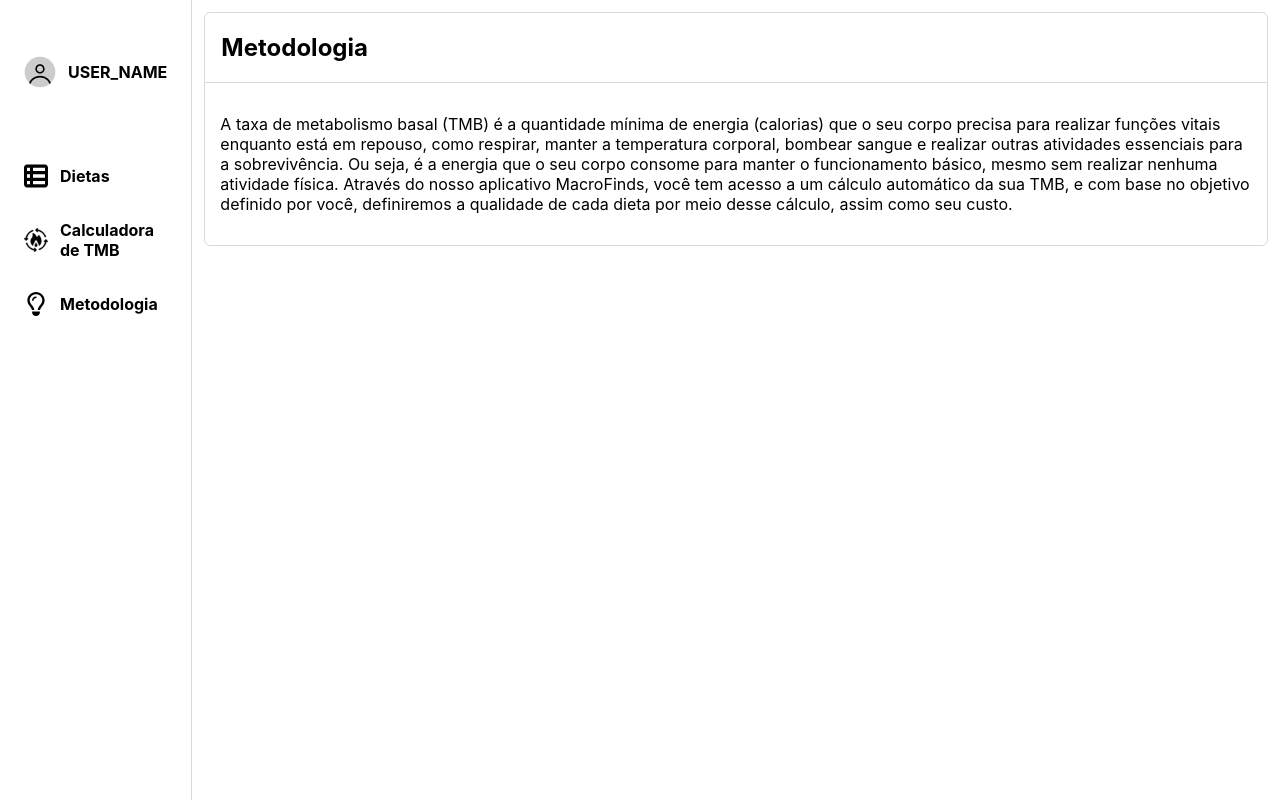
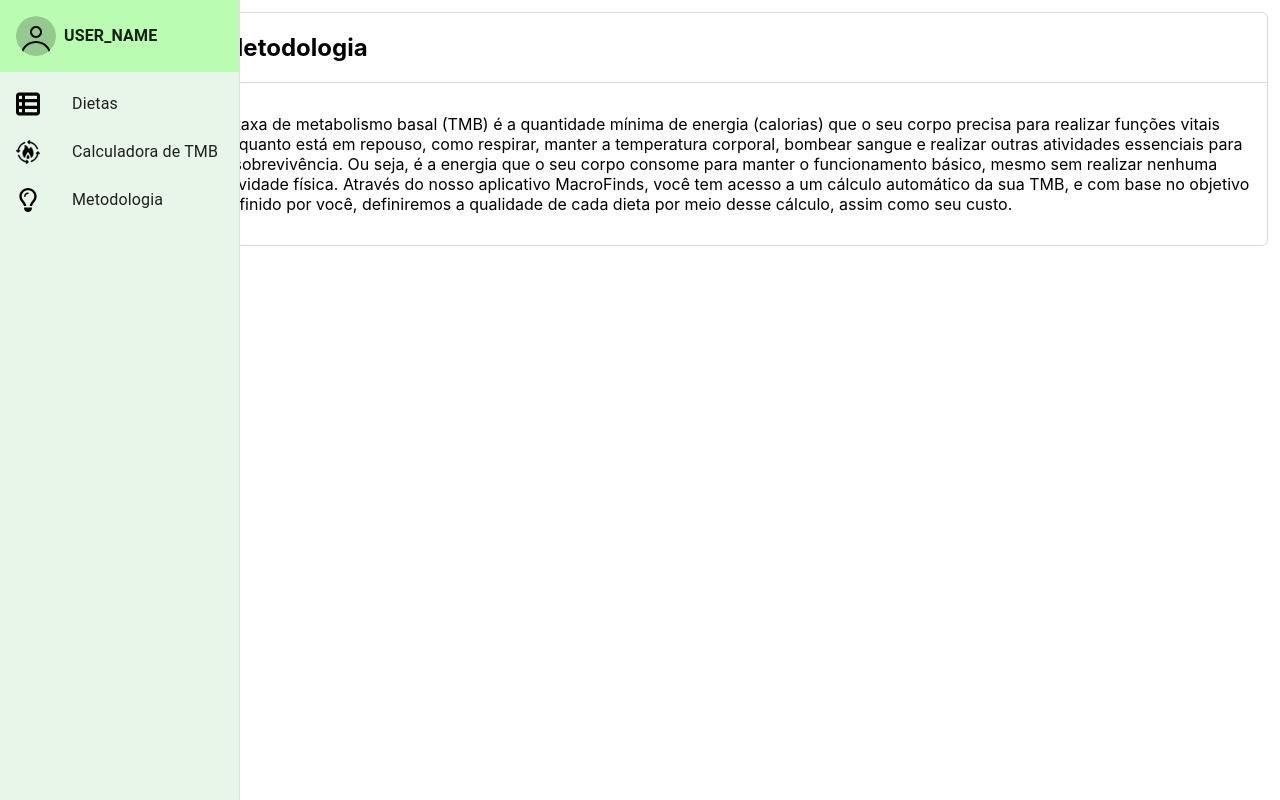
Before and after one commit to Daniel-P-Lima/macrofinds, a React (Create React App) app in the folder macrofinds-frontend/: page /metodologia in a window 1280 px wide. Built offline with nearby package versions, Linux system fonts and the light colour scheme.

Commit message:
fix(frontend): fixed navbar

```diff
--- a/macrofinds-frontend/package.json
+++ b/macrofinds-frontend/package.json
@@ -5,6 +5,7 @@
   "dependencies": {
     "@emotion/react": "^11.14.0",
     "@emotion/styled": "^11.14.0",
+    "@mui/icons-material": "^7.1.1",
     "@mui/material": "^7.1.1",
     "@testing-library/dom": "^10.4.0",
     "@testing-library/jest-dom": "^6.6.3",
--- a/macrofinds-frontend/src/assets/Navbar/Navbar.jsx
+++ b/macrofinds-frontend/src/assets/Navbar/Navbar.jsx
@@ -1,39 +1,119 @@
-// eslint-disable-next-line
-import { BrowserRouter as Router, Route, Routes, Link } from "react-router-dom";
-import React, { Component } from 'react'
-import user_icon from "./assets/user.svg"
-import dietas_icon from "./assets/dietas.svg"
-import tmb_icon from "./assets/tmb.svg"
-import metodologia_icon from "./assets/metodologia.svg"
-import "./Navbar.css"
+import React from 'react';
+import { Link } from 'react-router-dom';
+import {
+  Drawer,
+  List,
+  ListItemButton,
+  ListItemIcon,
+  ListItemText,
+  IconButton,
+  Toolbar,
+  Box,
+  Avatar,
+  Typography,
+  AppBar
+} from '@mui/material';
+import MenuIcon from '@mui/icons-material/Menu';
+import CloseIcon from '@mui/icons-material/Close';
 
-export default class Navbar extends Component {
-  render() {
-    return (
-        <div className='nav-bar'>
-            <div className="user-row">
-                <img src={user_icon} alt="user" />
-                USER_NAME
-            </div>
-            <Link to={"/"}>
-                <div className="row">
-                    <img src={dietas_icon} alt="dietas" />
-                    Dietas
-                </div>
-            </Link>
+import user_icon from './assets/user.svg';
+import dietas_icon from './assets/dietas.svg';
+import tmb_icon from './assets/tmb.svg';
+import metodologia_icon from './assets/metodologia.svg';
 
-            <Link to={"/dadosUsuario"}>
-                <div className="row">
-                    <img src={tmb_icon} alt="dietas" />
-                    Calculadora de TMB
-                </div>
-            </Link>
+const drawerWidth = 240;
 
-            <Link to={"/metodologia"} className="row">
-                <img src={metodologia_icon} alt="dietas" />
-                Metodologia
-            </Link>
-        </div>
-    )
-  }
+const navItems = [
+  { to: '/', label: 'Dietas', icon: dietas_icon },
+  { to: '/dadosUsuario', label: 'Calculadora de TMB', icon: tmb_icon },
+  { to: '/metodologia', label: 'Metodologia', icon: metodologia_icon }
+];
+
+export default function Navbar() {
+  const [mobileOpen, setMobileOpen] = React.useState(false);
+  const handleDrawerToggle = () => setMobileOpen(!mobileOpen);
+
+  const drawerContent = (
+    <Box sx={{ height: '100%', bgcolor: '#e8f5e9', display: 'flex', flexDirection: 'column' }}>
+      {/* perfil */}
+      <Box sx={{ display: 'flex', alignItems: 'center', gap: 1, p: 2, bgcolor: '#bafcb1' }}>
+        <Avatar src={user_icon} alt="Usuário" />
+        <Typography variant="subtitle1" fontWeight={600}>
+          USER_NAME
+        </Typography>
+      </Box>
+      {/* links */}
+      <List sx={{ flexGrow: 1 }}>
+        {navItems.map(({ to, label, icon }) => (
+          <Link key={to} to={to} style={{ textDecoration: 'none', color: 'inherit' }}>
+            <ListItemButton onClick={() => setMobileOpen(false)}>
+              <ListItemIcon>
+                <img src={icon} alt={label} width={24} height={24} />
+              </ListItemIcon>
+              <ListItemText primary={label} />
+            </ListItemButton>
+          </Link>
+        ))}
+      </List>
+    </Box>
+  );
+
+  return (
+    <>
+      {}
+      <AppBar
+        position="fixed"
+        elevation={0}
+        sx={{
+          display: { xs: 'flex', md: 'none' },
+          background: 'transparent',
+          boxShadow: 'none'
+        }}
+      >
+        <Toolbar sx={{ minHeight: 48 }}>
+          <IconButton edge="start" onClick={handleDrawerToggle}>
+            {mobileOpen ? <CloseIcon /> : <MenuIcon />}
+          </IconButton>
+        </Toolbar>
+      </AppBar>
+
+      {}
+      <Box component="nav" aria-label="sidenav" sx={{ flexShrink: 0 }}>
+        {}
+        <Drawer
+          variant="temporary"
+          anchor="left"
+          open={mobileOpen}
+          onClose={handleDrawerToggle}
+          ModalProps={{ keepMounted: true }}
+          sx={{
+            display: { xs: 'block', md: 'none' },
+            '& .MuiDrawer-paper': {
+              width: drawerWidth,
+              boxSizing: 'border-box',
+              background: 'linear-gradient(180deg, #d9ffd4)'
+            }
+          }}
+        >
+          {drawerContent}
+        </Drawer>
+
+        {}
+        <Drawer
+          variant="permanent"
+          open
+          sx={{
+            display: { xs: 'none', md: 'block' },
+            '& .MuiDrawer-paper': {
+              width: drawerWidth,
+              boxSizing: 'border-box',
+              background: 'linear-gradient(180deg, #d9ffd4)'
+            }
+          }}
+        >
+          {drawerContent}
+        </Drawer>
+      </Box>
+    </>
+  );
 }
```
Also changed, not shown: 1 other file (tests, documents, lock files or other folders).
